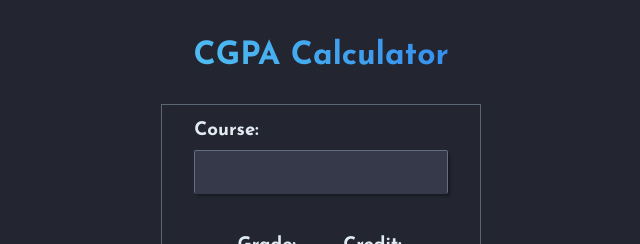
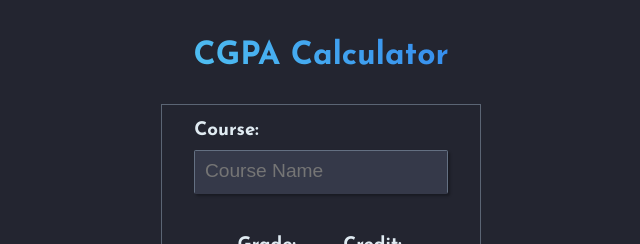
Before and after one commit to ahnayef/cgpa-calculator-v2, a Next.js app: page / in a window 1280 px wide. Shown: the top 244 px of the page, without its empty margins (319-959 px from the left). Built offline with nearby package versions, Linux system fonts and the light colour scheme; a web font is replaced by a local one.

Commit message:
Add initialData and update Counter component

```diff
--- a/app/page.tsx
+++ b/app/page.tsx
@@ -4,10 +4,20 @@ import { useEffect, useRef, useState } from 'react';
 import styles from './page.module.css'
 import { RiShieldStarLine } from "react-icons/ri";
 
+const initialData: { subList: Array<{ subName: string, grade: number, credit: number }> } = {
+  subList: [
+    {
+      subName: '',
+      grade: 0,
+      credit: 0
+    }
+  ]
+}
+
 
 export default function Home() {
 
-  const Counter = ({ end }:{end:number}) => {
+  const Counter = ({ end }: { end: number }) => {
     const [count, setCount] = useState(0);
 
     useEffect(() => {
@@ -40,7 +50,7 @@ export default function Home() {
 
           <div className={styles.iSub}>
             <h3>Course: </h3>
-            <input type="text" id='subject' list='subjects' required />
+            <input type="text" placeholder='Course Name' id='subject' list='subjects' required />
             <datalist id="subjects">
               <option value="Data Structure and Algorithm" />
               <option value="Electronic Devices and Circuits" />
```
